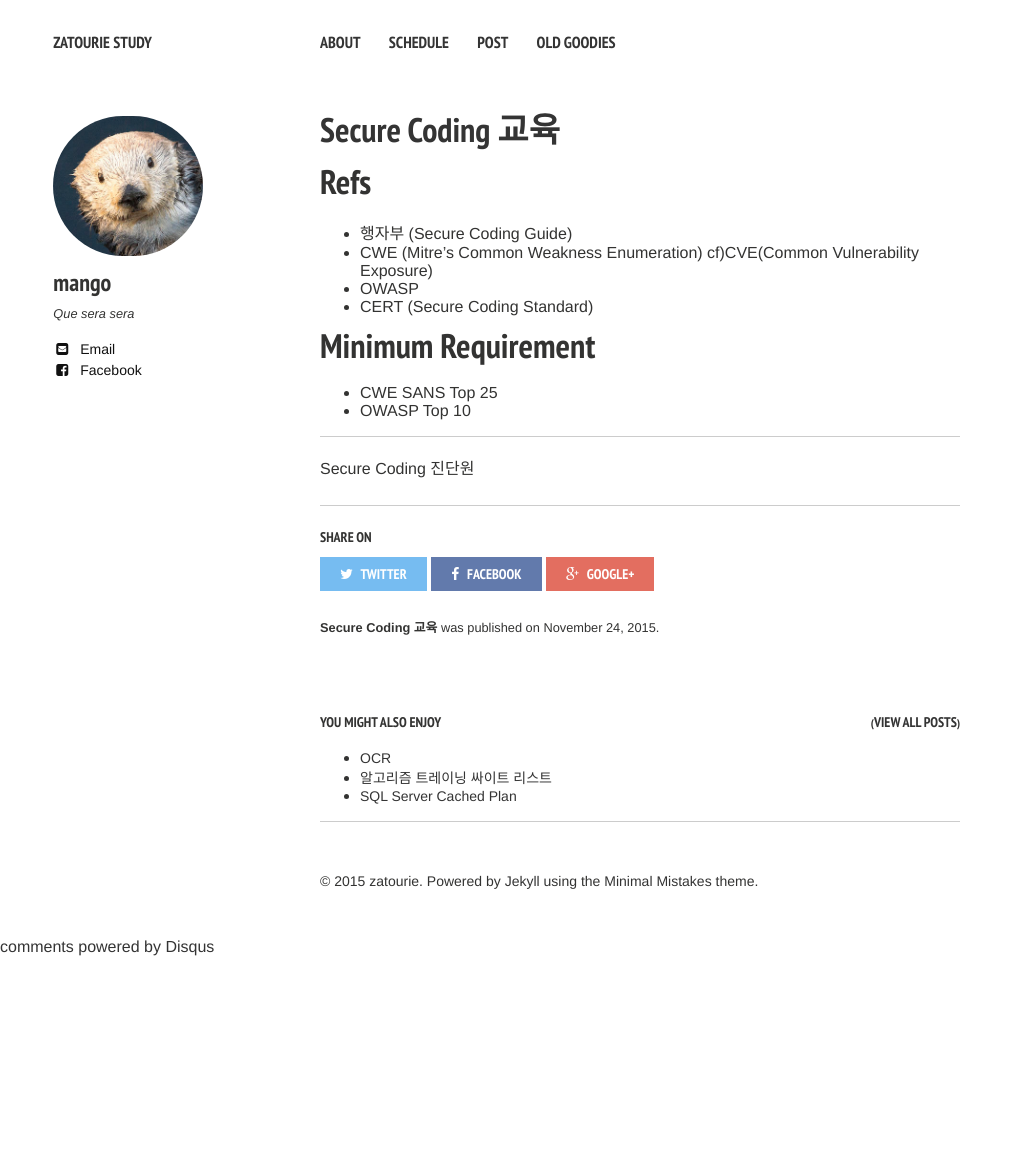
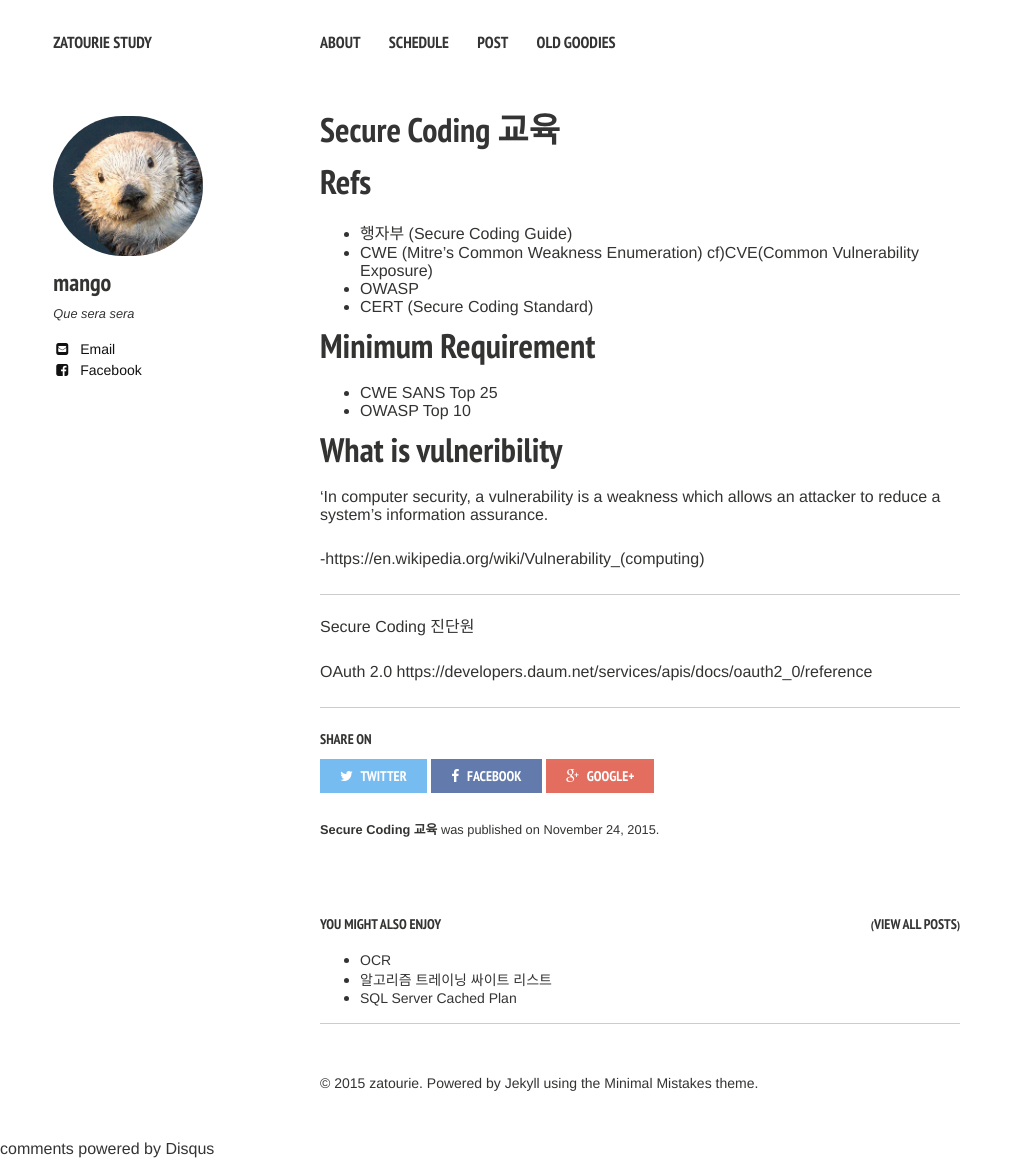
Before and after one commit to zatourie/zatourie.github.io, a Jekyll site: the page built from _posts/2015-11-24-Secure-Coding.md, in a window 1280 px wide. Shown: the whole page, without its empty margins (0-1023 px from the left). Built offline with Jekyll 4.4.1, drawn with Linux system fonts in a browser that asks for light colours; nearby versions of some CDN libraries; comment, search, counter and statistics services are not loaded; before the commit the page ends 956 px from its top, so only the background shows below that.

Commit message:
Update 2015-11-24-Secure-Coding.md

```diff
--- a/_posts/2015-11-24-Secure-Coding.md
+++ b/_posts/2015-11-24-Secure-Coding.md
@@ -22,6 +22,14 @@ comments: true
 * CWE SANS Top 25
 * OWASP Top 10
 
+# What is vulneribility
+
+'In computer security, a vulnerability is a weakness which allows an attacker to reduce a system's information assurance.
+
+-https://en.wikipedia.org/wiki/Vulnerability_(computing)
+
 ----
 
 Secure Coding 진단원
+
+OAuth 2.0 https://developers.daum.net/services/apis/docs/oauth2_0/reference
```
